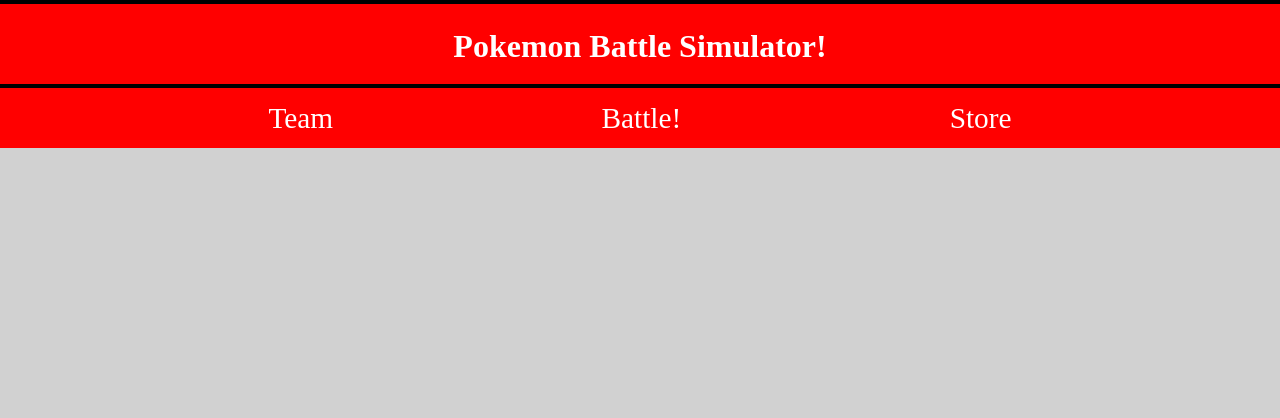
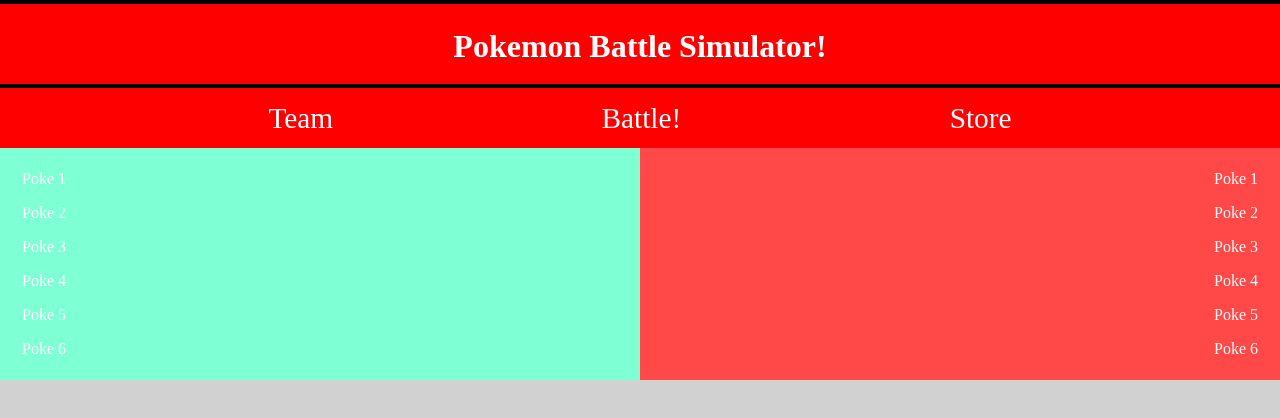
Before and after one commit to Serrin-Sage/Pokemon-Battle-Project, a React (Vite) app: page /battle in a window 1280 px wide. Shown: the top 418 px of the page. Built offline with nearby package versions, Linux system fonts and the light colour scheme.

Commit message:
started basic template of battle cards

```diff
--- a/src/App.jsx
+++ b/src/App.jsx
@@ -3,7 +3,8 @@
 import Header from './components/Header'
 import Navbar from './components/Navbar'
 import Store from './components/Store';
-import Team from './components/Team'
+import Team from './components/Team';
+import Battle from './components/Battle';
 
 function App() {
   const [ team, setTeam ] = useState([])
@@ -15,7 +16,7 @@
       <Navbar />
         <Routes>
           <Route path={'/'} element={<Team setTeam={setTeam} team={team}/>}/>
-          <Route path={'/about'} />
+          <Route path={'/battle'} element={<Battle />}/>
           <Route path={'/store'} element={<Store money={money} setMoney={setMoney} potionTotal={potionTotal} setPotionTotal={setPotionTotal}/>}/>
         </Routes>
 
--- /dev/null
+++ b/src/components/Battle.jsx
@@ -0,0 +1,34 @@
+import BattleCard from "./BattleCard"
+
+const Battle = () => {
+
+    return (
+        <div className="battle-container">
+            <div className="battle-area" id="team-area">
+                <div className="list-column" id="team-list">
+                    <p>Poke 1</p>
+                    <p>Poke 2</p>
+                    <p>Poke 3</p>
+                    <p>Poke 4</p>
+                    <p>Poke 5</p>
+                    <p>Poke 6</p>
+                </div>
+                <BattleCard />
+            </div>
+
+            <div className="battle-area" id="enemy-area">
+                <BattleCard />
+                <div className="list-column" id="enemy-list">
+                    <p>Poke 1</p>
+                    <p>Poke 2</p>
+                    <p>Poke 3</p>
+                    <p>Poke 4</p>
+                    <p>Poke 5</p>
+                    <p>Poke 6</p>
+                </div>
+            </div>
+        </div>
+    )
+}
+
+export default Battle
--- /dev/null
+++ b/src/components/BattleCard.jsx
@@ -0,0 +1,10 @@
+const BattleCard = () => {
+
+    return (
+        <div className="selected-card" id="displayed-team">
+
+        </div>
+    )
+}
+
+export default BattleCard
--- a/src/components/Store.jsx
+++ b/src/components/Store.jsx
@@ -35,7 +35,7 @@
                 pauseOnFocusLoss={false}
                 draggable
                 pauseOnHover
-                toastStyle={{color: "red", height: "200px"}}
+                toastStyle={{color: "red"}}
                  />
         </div>
     )
--- a/src/main.jsx
+++ b/src/main.jsx
@@ -4,6 +4,7 @@
 import './index.css'
 import './stylesheets/store-style.css'
 import './stylesheets/team-style.css'
+import './stylesheets/battle-style.css'
 
 import { BrowserRouter, Routes, Route, Link } from "react-router-dom";
 
--- /dev/null
+++ b/src/stylesheets/battle-style.css
@@ -0,0 +1,33 @@
+/* Global Styling */
+.battle-container {
+    display: flex;
+    flex-direction: row;
+    justify-content: space-evenly;
+}
+.battle-area {
+    color: white;
+    width: 50%;
+    height: 100%;
+}
+.list-column {
+    padding: 6px;
+}
+
+/* Team Styling */
+#team-area {
+    background-color: aquamarine;
+
+}
+#team-list {
+    margin-left: 1rem;
+}
+
+/* Enemy Styling */
+#enemy-area {
+    background-color: rgb(255, 73, 73);
+
+}
+#enemy-list {
+    text-align: right;
+    margin-right: 1rem;
+}
```
